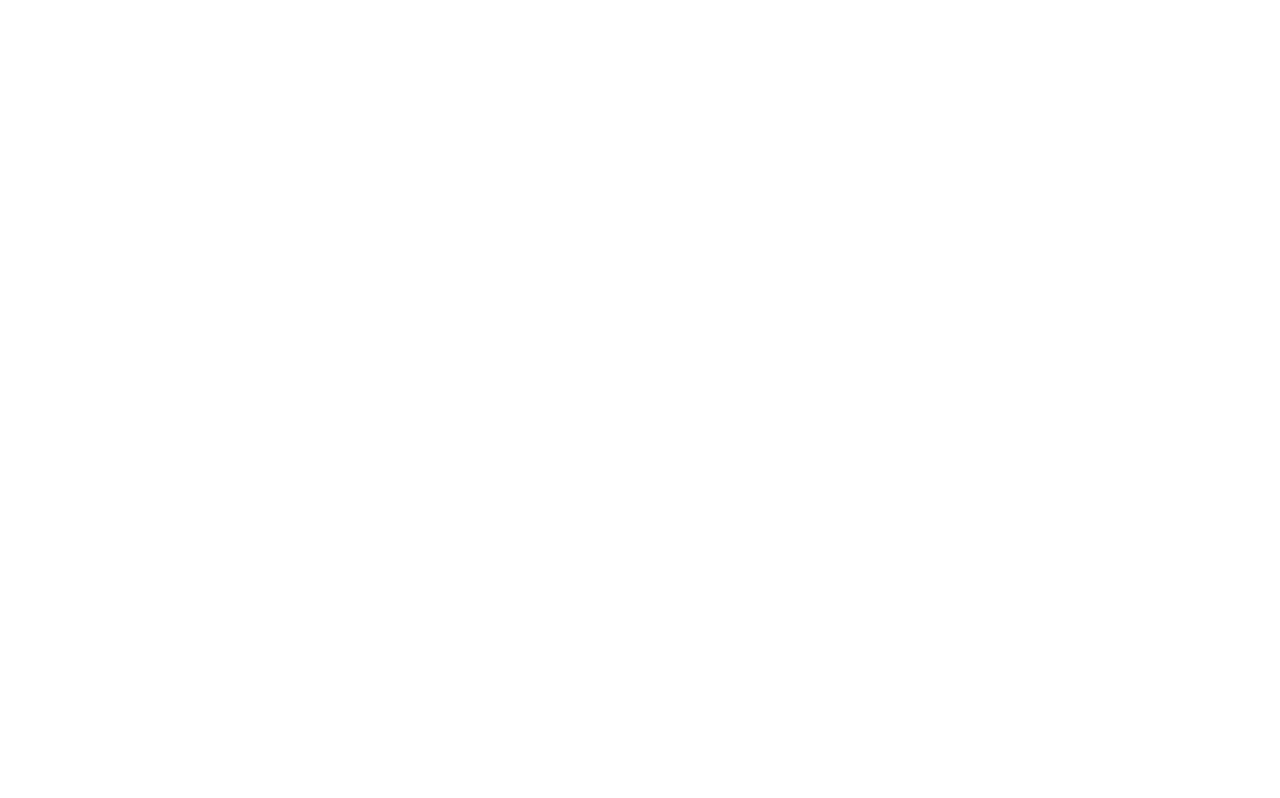
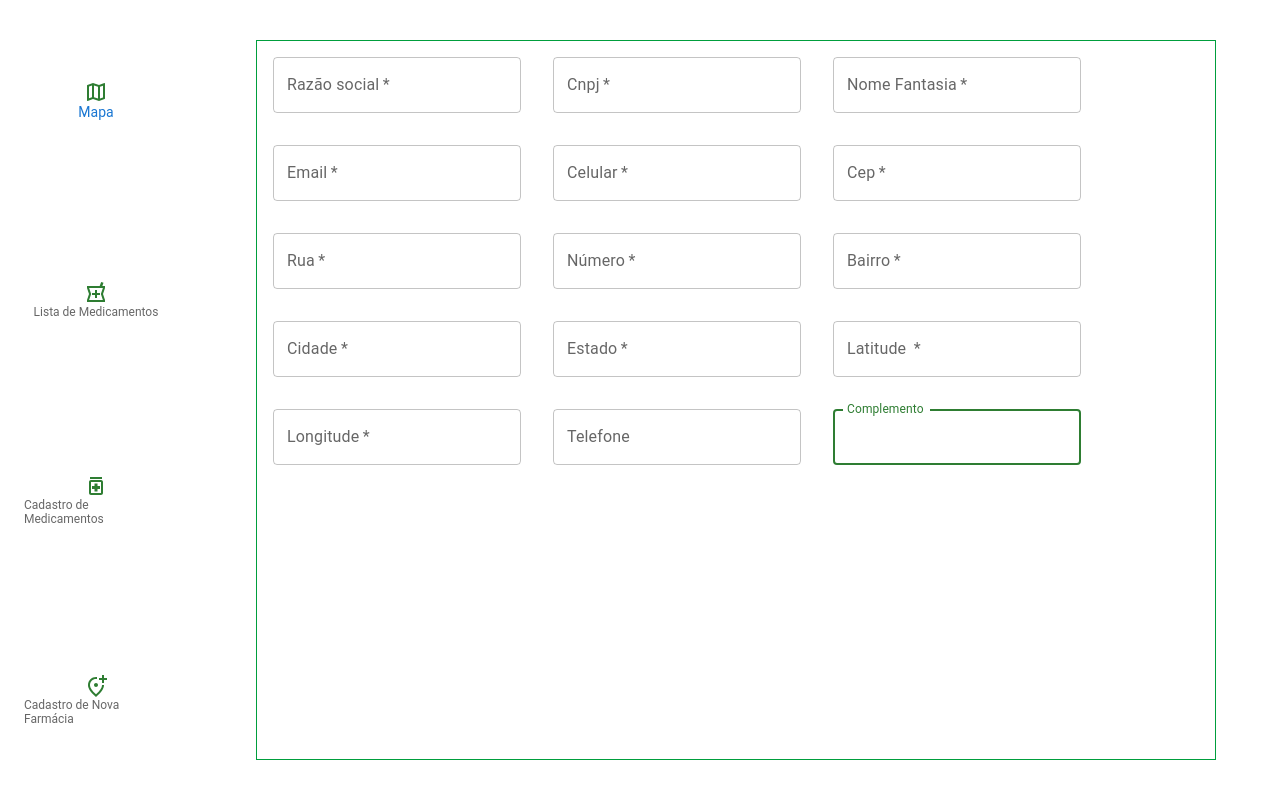
Before and after one commit to jaderm1/Medication-Management, a React (Vite) app: page /pharmacy-registry in a window 1280 px wide. Before the commit this address had no page. Built offline with nearby package versions, Linux system fonts and the light colour scheme.

Commit message:
pharmacy registry screen page created

```diff
--- a/src/components/Main/index.jsx
+++ b/src/components/Main/index.jsx
@@ -2,13 +2,15 @@
 
 const Main = styled.main`
 position: absolute;
-border: 1px solid #000;
+border: 1px solid #009e3d;
 width: 75vw;
 height: 90vh;
 top: 50%;
 right: 50%;
 left: auto;
 transform: translate(60%, -50%);
+
+
 `
 
 
--- a/src/components/Menu/index.jsx
+++ b/src/components/Menu/index.jsx
@@ -30,7 +30,7 @@
   name: 'Cadastro de Medicamentos',
   icon: <MedicationOutlinedIcon color='success' />
   },
-  {path: '/registerpharmacy',
+  {path: '/pharmacy-registry',
   name: 'Cadastro de Nova Farmácia',
   icon: <AddLocationAltOutlinedIcon color='success' />
 }]
--- a/src/pages/login.jsx
+++ b/src/pages/login.jsx
@@ -44,7 +44,7 @@
       setEmailError("")
     }
   }
-  const validateEmail = (email) => {
+   const validateEmail = (email) => {
     const emailRegex = /^[a-zA-Z0-9.!#$%&'*+/=?^_`{|}~-]+@[a-zA-Z0-9](?:[a-zA-Z0-9-]{0,61}[a-zA-Z0-9])?(?:\.[a-zA-Z0-9](?:[a-zA-Z0-9-]{0,61}[a-zA-Z0-9])?)*$/
 
     return emailRegex.test(email)
--- /dev/null
+++ b/src/pages/pharmacy-registry.jsx
@@ -0,0 +1,102 @@
+import { MainStyled } from "../components/Main";
+import { Menu } from "../components/Menu";
+import { TextField } from "@mui/material";
+import { useState } from "react";
+
+
+
+function PharmacyRegistry() {
+const inputFieldsRequired = [{
+    label: 'Razão social',
+    name: 'company-name',
+    id: 'company-name',
+
+},
+{
+    label: 'Cnpj',
+    name: 'cnpj',
+    id: 'cnpj',
+
+},{
+    label: 'Nome Fantasia',
+    name: 'fantasy-name',
+    id: 'fantasy-name',
+},
+{
+  label: 'Email',
+    name: 'email',
+    id: 'email',
+},
+{
+  label: 'Celular',
+    name: 'phone',
+    id: 'phone',
+
+
+},
+{
+  label: 'Cep',
+    name: 'cep',
+    id: 'cep',
+},
+{
+  label: 'Rua',
+    name: 'street',
+    id: 'street',
+},
+{
+  label: 'Número',
+    name: 'number',
+    id: 'number',
+},{
+  label: 'Bairro',
+    name: 'neighborhood',
+    id: 'neighborhood',
+},{
+  label: 'Cidade',
+    name: 'city',
+    id: 'city',
+},{
+  label: 'Estado',
+    name: 'state',
+    id: 'state',
+
+},{
+  label:'Latitude '
+  ,name:'latitude'
+  ,id:'latitude'
+},{
+  label:'Longitude'
+  ,name:'longitude'
+  ,id:'longitude'
+}
+
+
+]
+
+
+  return (
+<>
+    <Menu/>
+
+    <MainStyled>
+      {
+          inputFieldsRequired.map(({label, name, id ,props}) => {
+              return (
+                  <TextField margin="normal" required id={id} label={label} name={name} autoFocus variant="outlined" color='success' sx={{
+                    margin: '1rem'
+                  }} />)
+      })}
+
+      <TextField margin="normal"  id="telephone" label="Telefone" name="telephone" autoFocus variant="outlined" color='success' sx={{
+                    margin: '1rem'
+                  }} />
+      <TextField margin="normal"  id="complement" label="Complemento" name="complement" autoFocus variant="outlined" color='success' sx={{
+                    margin: '1rem'
+                  }} />
+
+</MainStyled>
+  </>
+  );
+}
+export { PharmacyRegistry};
--- a/src/routes/index.jsx
+++ b/src/routes/index.jsx
@@ -1,13 +1,16 @@
 import { BrowserRouter,Routes, Route } from 'react-router-dom'
 import {Login}  from '../pages/login'
 import { Map } from '../pages/map'
+import { PharmacyRegistry } from '../pages/pharmacy-registry'
 
 function RoutesApp() {
     return (
         <BrowserRouter>
             <Routes>
                 <Route element={<Login/>} path='/' />
-                <Route element={<Map/>} path='/map'></Route>
+                <Route element={<Map/>} path='/map'/>
+                <Route element={<PharmacyRegistry/>} path='/pharmacy-registry'/>
+
 
 
 
```
